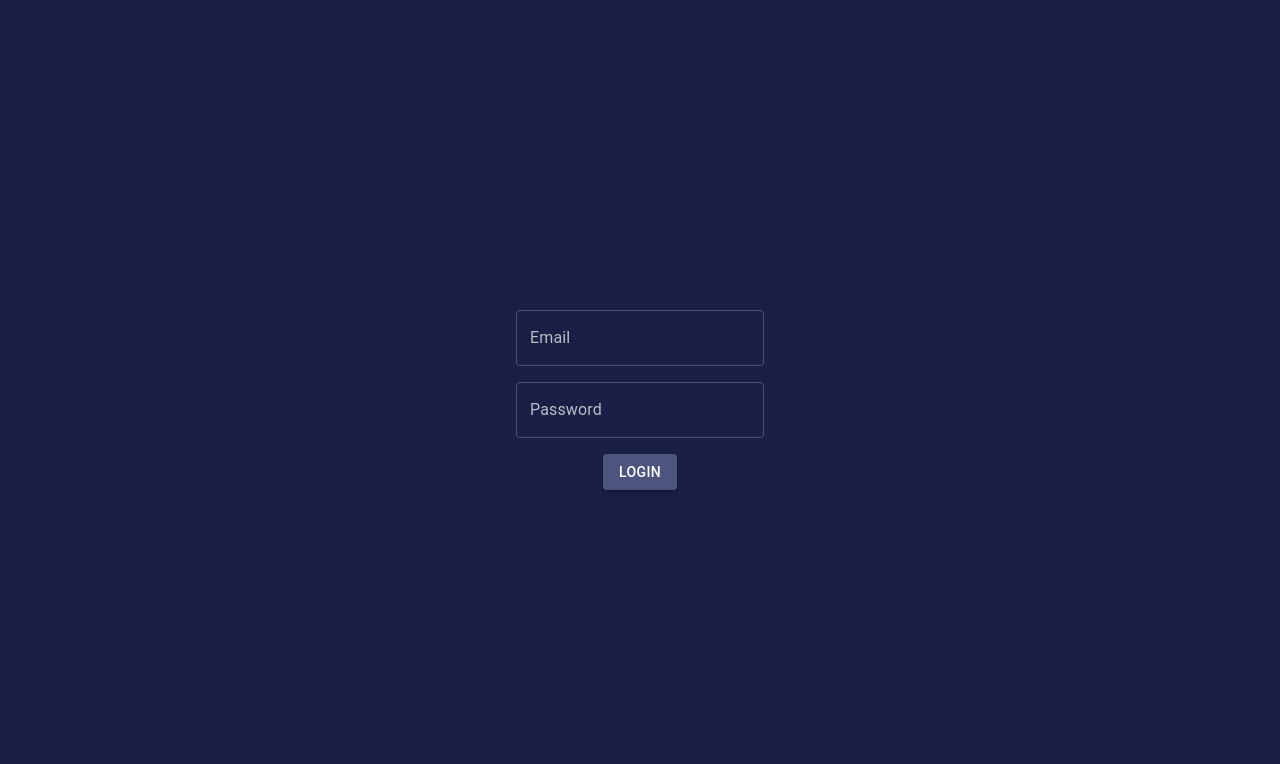
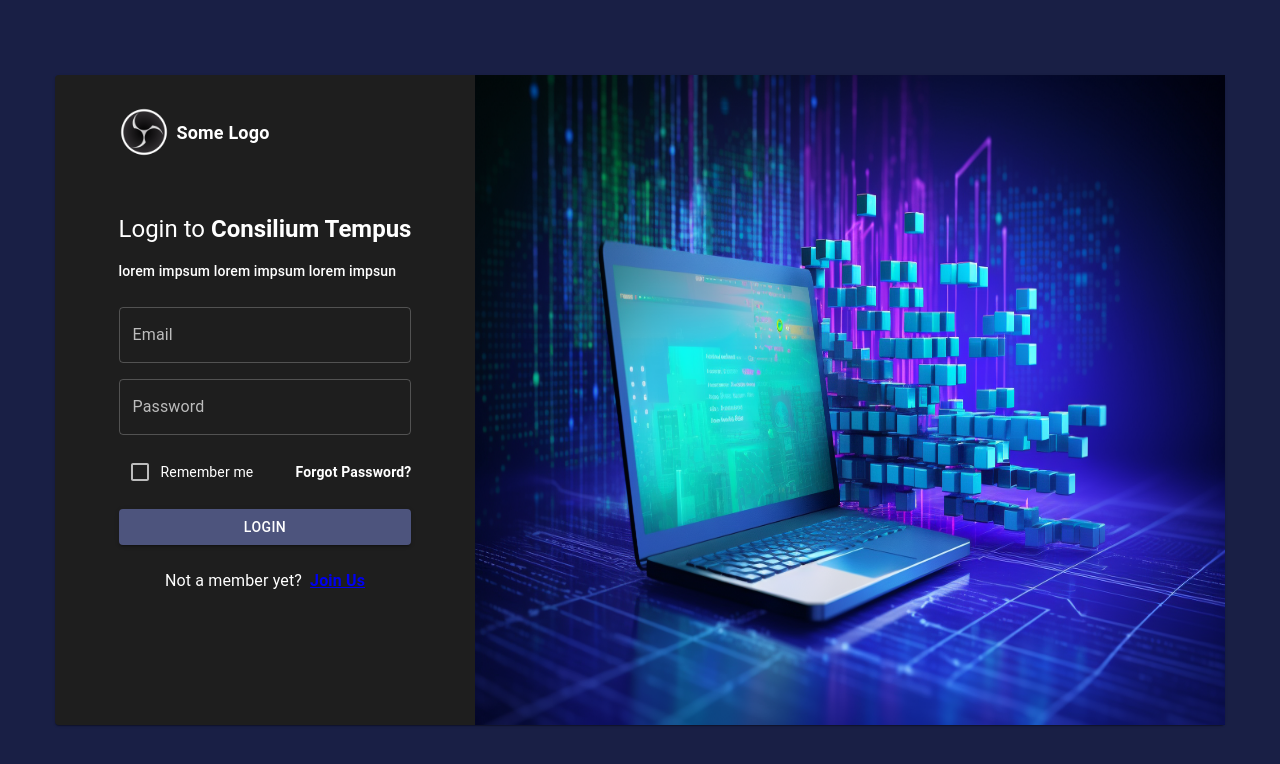
Before and after one commit to mihai2000q/ConsiliumTempus-fe, a React (Vite) app in the folder app/: page /login in a window 1280 px wide. Shown: the top 764 px of the page. Built offline with nearby package versions, Linux system fonts and the light colour scheme; no server answers.

Commit message:
#3 Login Screen

```diff
--- a/app/src/features/login/Login.tsx
+++ b/app/src/features/login/Login.tsx
@@ -1,25 +1,115 @@
-import { Button, Stack, TextField } from "@mui/material";
+import { Box, Button, Checkbox, Paper, Stack, TextField, Typography } from "@mui/material";
 import PasswordTextField from "../../components/textfield/PasswordTextField.tsx";
-import { useState } from "react";
+import demoPicture from '../../assets/demo-picture.png'
+import demoLogo from '../../assets/demo-logo.png'
+import { useFormik } from "formik";
+import { validationSchema } from "./state/loginValidation.ts";
+import { AppDispatch, RootState } from "../../state/store.ts";
+import { useDispatch, useSelector } from "react-redux";
+import { setLoginForm } from "./state/loginSlice.ts";
+import { useLazyLoginQuery } from "./state/loginApi.ts";
+import { LoginForm, loginFormInitialValues } from "./state/loginState.ts";
+import { Auth } from "./types/Auth.ts";
+import { setToken } from "../../state/auth/authSlice.ts";
+import { Link, useNavigate } from "react-router-dom";
+import Paths from "../../utils/Paths.ts";
+import { HttpError } from "../../types/HttpError.ts";
 
 function Login() {
-  const [password, setPassword] = useState('')
+  const loginForm = useSelector((state: RootState) => state.login.loginForm)
+  const dispatch = useDispatch<AppDispatch>()
 
-  function handleSubmit() {
-    console.log(password)
+  const [login, loginQuery] = useLazyLoginQuery()
+  const loginError = (loginQuery.error as HttpError | undefined)?.data
+
+  const navigate = useNavigate()
+
+  const {
+    values,
+    errors,
+    touched,
+    handleBlur,
+    handleChange,
+    handleSubmit
+  } = useFormik({
+    initialValues: loginForm,
+    validationSchema: validationSchema,
+    onSubmit: handleSubmitForm
+  })
+
+  async function handleSubmitForm(values: LoginForm) {
+    dispatch(setLoginForm(values))
+    const { email, password } = values
+    try {
+      const authResult: Auth = await login({ email, password }).unwrap()
+      dispatch(setToken(authResult.token))
+      dispatch(setLoginForm(loginFormInitialValues))
+      navigate(Paths.home)
+    } catch (err) {
+      console.log(err)
+    }
   }
 
   return (
-    <Stack
+    <Box
+      display={'flex'}
       justifyContent={"center"}
       alignItems={"center"}
       width={'100%'}
-      height={'100%'}
-      gap={2}>
-      <TextField label={'Email'} placeholder={'Enter your email'}/>
-      <PasswordTextField value={password} onValueChange={setPassword}/>
-      <Button variant={'contained'} onClick={handleSubmit}>Login</Button>
-    </Stack>
+      height={'100%'}>
+      <Paper>
+        <Stack direction={"row"}>
+          <Stack gap={3} mx={8} my={4}>
+            <Stack direction={"row"} alignItems={'center'} pb={4}>
+              <img src={demoLogo} alt={'logo'} width={50} />
+              <Typography fontWeight={700} ml={1} fontSize={18}>Some Logo</Typography>
+            </Stack>
+            <Stack gap={2}>
+              <Typography variant={'h5'}>Login to <strong>Consilium Tempus</strong></Typography>
+              <Typography variant={'subtitle2'}>lorem impsum lorem impsum lorem impsun</Typography>
+            </Stack>
+            <form onSubmit={handleSubmit}>
+              <Stack gap={2}>
+                <TextField
+                  value={values.email}
+                  onChange={handleChange}
+                  onBlur={handleBlur}
+                  name={'email'}
+                  label={'Email'}
+                  placeholder={'Enter your email'}
+                  error={touched.email && !!errors.email || loginQuery.isError}
+                  helperText={touched.email && errors.email || loginQuery.isError && loginError?.title} />
+                <PasswordTextField
+                  value={values.password}
+                  onChange={handleChange}
+                  onBlur={handleBlur}
+                  error={touched.password && !!errors.password || loginQuery.isError}
+                  helperText={touched.password && errors.password || loginQuery.isError && loginError?.title} />
+                <Stack direction={"row"} justifyContent={"space-between"} alignItems={'center'}>
+                  <Stack direction={"row"} alignItems={"center"}>
+                    <Checkbox value={values.rememberMe} onChange={handleChange} />
+                    <Typography variant={"body2"}>Remember me</Typography>
+                  </Stack>
+                  <Typography fontWeight={600} variant={'body2'}>Forgot Password?</Typography>
+                </Stack>
+                <Button disabled={loginQuery.isLoading} variant={'contained'} type={"submit"}>Login</Button>
+              </Stack>
+            </form>
+            <Stack direction={"row"} justifyContent={'center'}>
+              <Stack direction={"row"}>
+                <Typography mr={1}>Not a member yet?</Typography>
+                <Typography fontWeight={600}>
+                  <Link to={Paths.signup}>
+                    Join Us
+                  </Link>
+                </Typography>
+              </Stack>
+            </Stack>
+          </Stack>
+          <img src={demoPicture} width={750} height={650} alt={'demo-picture'} />
+        </Stack>
+      </Paper>
+    </Box>
   );
 }
 
```
